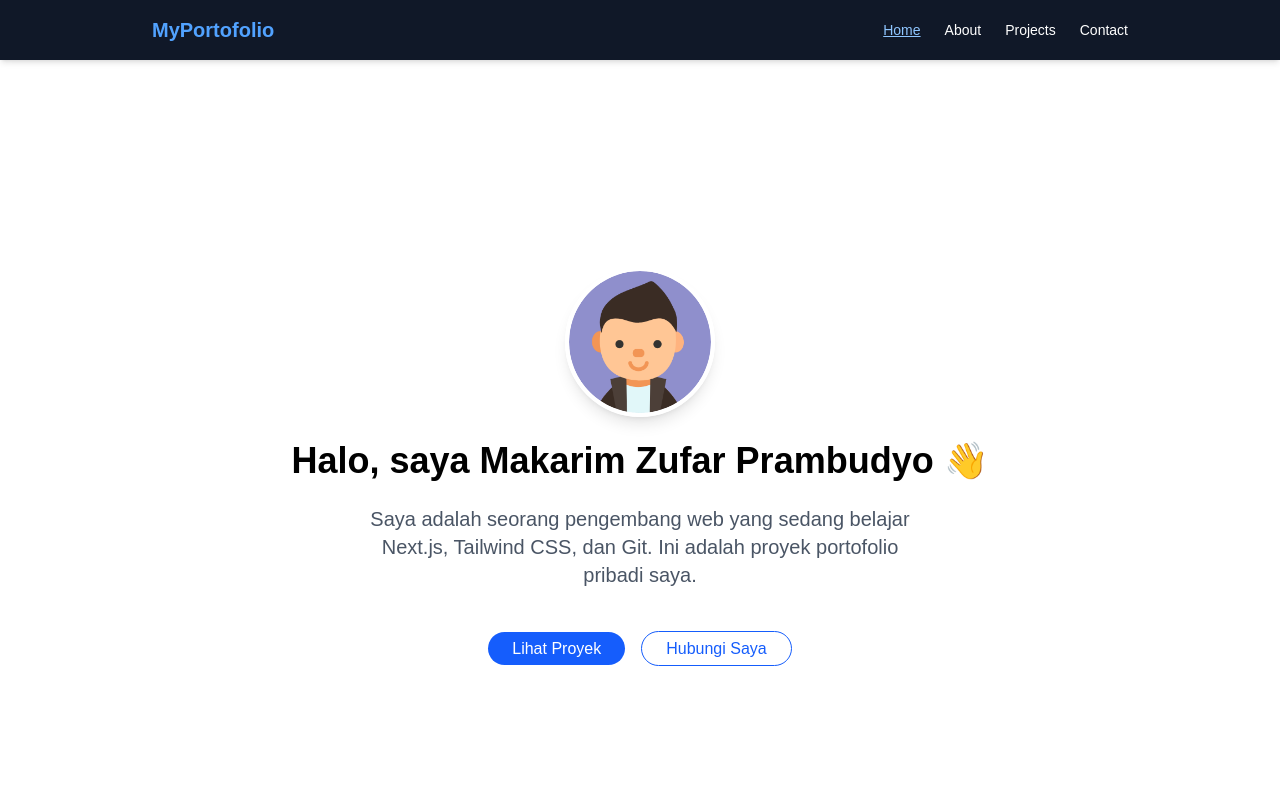
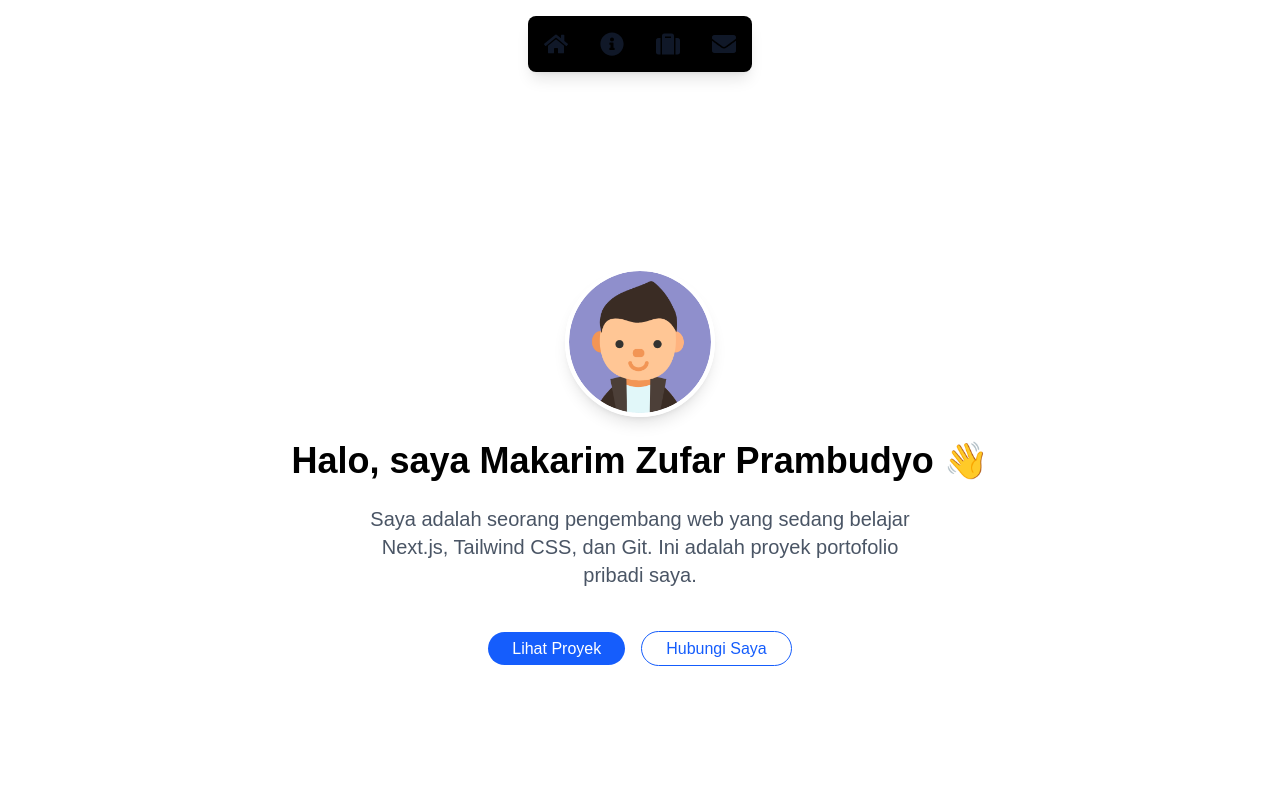
Before and after one commit to MakarimZufar/my_portofolio, a Next.js app: page / in a window 1280 px wide. Shown: the top 800 px of the page. Built offline with nearby package versions, Linux system fonts and the light colour scheme.

Commit message:
feat: update navbar layout with icons and shadow effect

```diff
--- a/src/components/Navbar.js
+++ b/src/components/Navbar.js
@@ -1,62 +1,68 @@
 "use client";
 import Link from "next/link";
-import { usePathname } from "next/navigation";
+import { useState } from "react";
+import { FaHome, FaInfoCircle, FaEnvelope, FaSuitcase } from "react-icons/fa"; // Import ikon tambahan untuk Projects
 
 export default function Navbar() {
-    const pathname = usePathname();
+    const [isOpen, setIsOpen] = useState(false);
+
+    const toggleMenu = () => {
+        setIsOpen(!isOpen);
+    };
 
     return (
-        <nav className="bg-gray-900 text-white shadow-md fixed top-0 z-50 w-full">
-            <div className="max-w-5xl mx-auto flex justify-between items-center px-6 py-4">
-                {/* Judul/logo */}
-                <Link
-                    href="/"
-                    className="text-xl font-bold text-blue-400 hover:text-white transition"
+        <nav className="fixed top-4 left-1/2 transform -translate-x-1/2 z-50 bg-black bg-opacity-95 backdrop-blur-md p-4 rounded-lg shadow-lg w-auto">
+            <div className="container mx-auto flex justify-between items-center">
+                {/* Hamburger Menu (Mobile View) */}
+                <button
+                    onClick={toggleMenu}
+                    className="sm:hidden text-gray-900 dark:text-white"
                 >
-                    MyPortofolio
-                </Link>
+                    <svg
+                        xmlns="http://www.w3.org/2000/svg"
+                        fill="none"
+                        viewBox="0 0 24 24"
+                        stroke="currentColor"
+                        className="w-8 h-8"
+                    >
+                        <path
+                            strokeLinecap="round"
+                            strokeLinejoin="round"
+                            strokeWidth="2"
+                            d="M4 6h16M4 12h16M4 18h16"
+                        ></path>
+                    </svg>
+                </button>
 
-                {/* Menu navigasi */}
-                <div className="flex gap-6 text-sm">
+                {/* Menu Links */}
+                <div
+                    className={`sm:flex sm:gap-8 ${
+                        isOpen ? "block" : "hidden"
+                    } sm:block`}
+                >
                     <Link
                         href="/"
-                        className={
-                            pathname === "/"
-                                ? "underline text-blue-300"
-                                : "hover:text-blue-300 transition"
-                        }
+                        className="text-gray-900 dark:text-white hover:text-blue-600 dark:hover:text-blue-400 transition"
                     >
-                        Home
+                        <FaHome size={24} />
                     </Link>
                     <Link
                         href="/about"
-                        className={
-                            pathname === "/about"
-                                ? "underline text-blue-300"
-                                : "hover:text-blue-300 transition"
-                        }
+                        className="text-gray-900 dark:text-white hover:text-blue-600 dark:hover:text-blue-400 transition"
                     >
-                        About
+                        <FaInfoCircle size={24} />
                     </Link>
                     <Link
                         href="/projects"
-                        className={
-                            pathname === "/projects"
-                                ? "underline text-blue-300"
-                                : "hover:text-blue-300 transition"
-                        }
+                        className="text-gray-900 dark:text-white hover:text-blue-600 dark:hover:text-blue-400 transition"
                     >
-                        Projects
+                        <FaSuitcase size={24} /> {/* Ikon Projects */}
                     </Link>
                     <Link
                         href="/contact"
-                        className={
-                            pathname === "/contact"
-                                ? "underline text-blue-300"
-                                : "hover:text-blue-300 transition"
-                        }
+                        className="text-gray-900 dark:text-white hover:text-blue-600 dark:hover:text-blue-400 transition"
                     >
-                        Contact
+                        <FaEnvelope size={24} />
                     </Link>
                 </div>
             </div>
```
